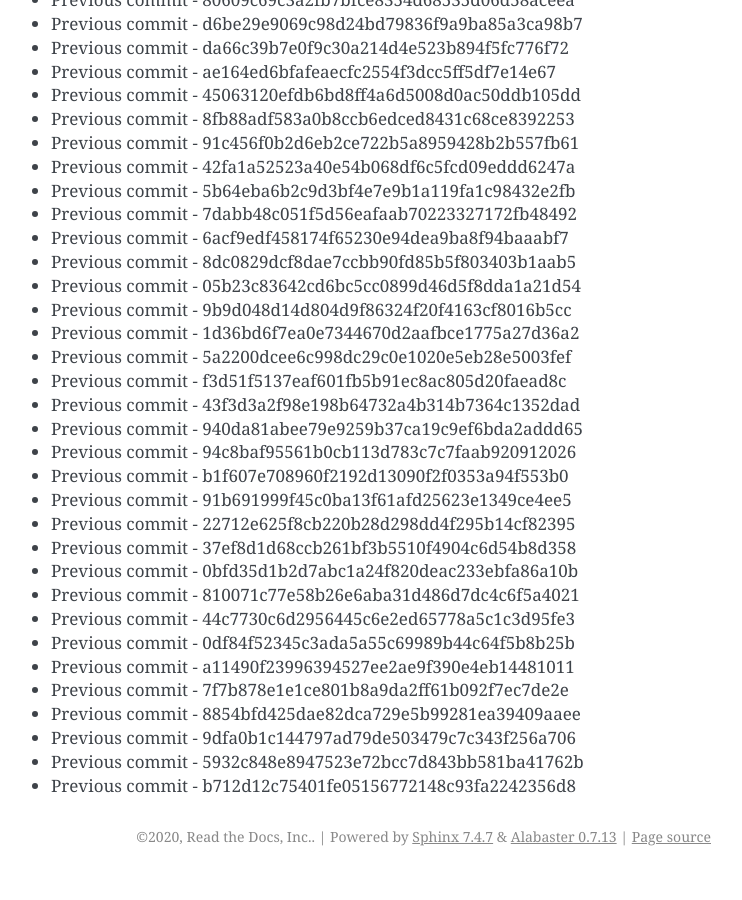
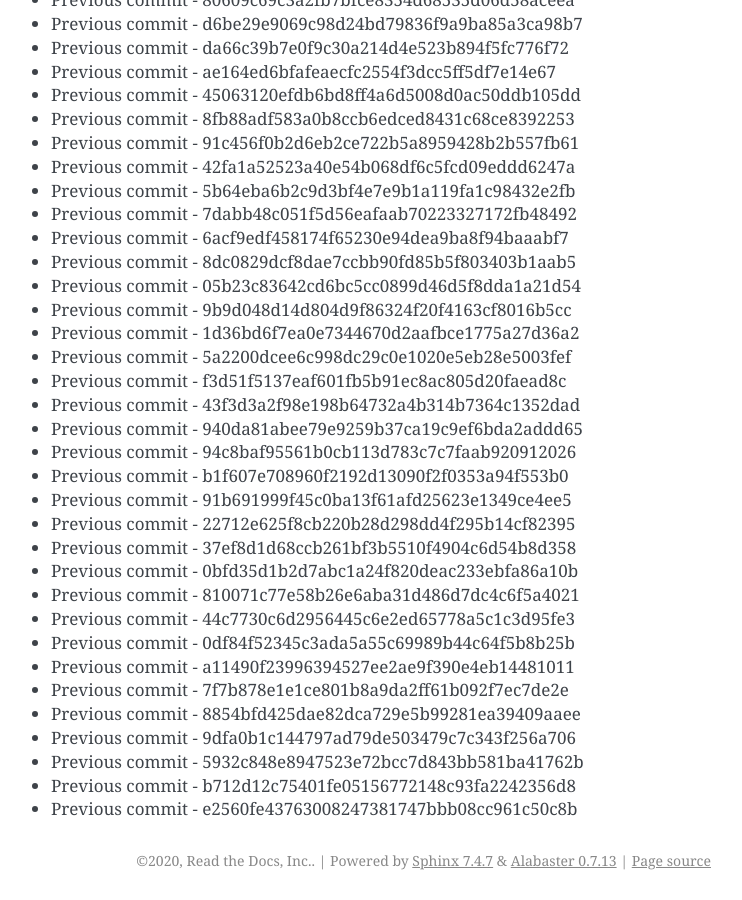
Before and after one commit to readthedocs/rtd-git-stresstest, a Sphinx documentation site: the page built from docs/updates.rst, in a window 1280 px wide and 900 px high, scrolled down 81636 px. Shown: the whole window, without its empty margins (399-1141 px from the left). Built offline with Sphinx 7.4.7, drawn with Linux system fonts in a browser that asks for light colours; before the commit the page ends 82512 px from its top, so only the background shows below that.

Commit message:
Generating commit from previous: e2560fe43763008247381747bbb08cc961c50c8b

```diff
--- a/docs/updates.rst
+++ b/docs/updates.rst
@@ -3462,3 +3462,4 @@ It can be tested for any performance characteristics.
 * Previous commit - 9dfa0b1c144797ad79de503479c7c343f256a706
 * Previous commit - 5932c848e8947523e72bcc7d843bb581ba41762b
 * Previous commit - b712d12c75401fe05156772148c93fa2242356d8
+* Previous commit - e2560fe43763008247381747bbb08cc961c50c8b
```
